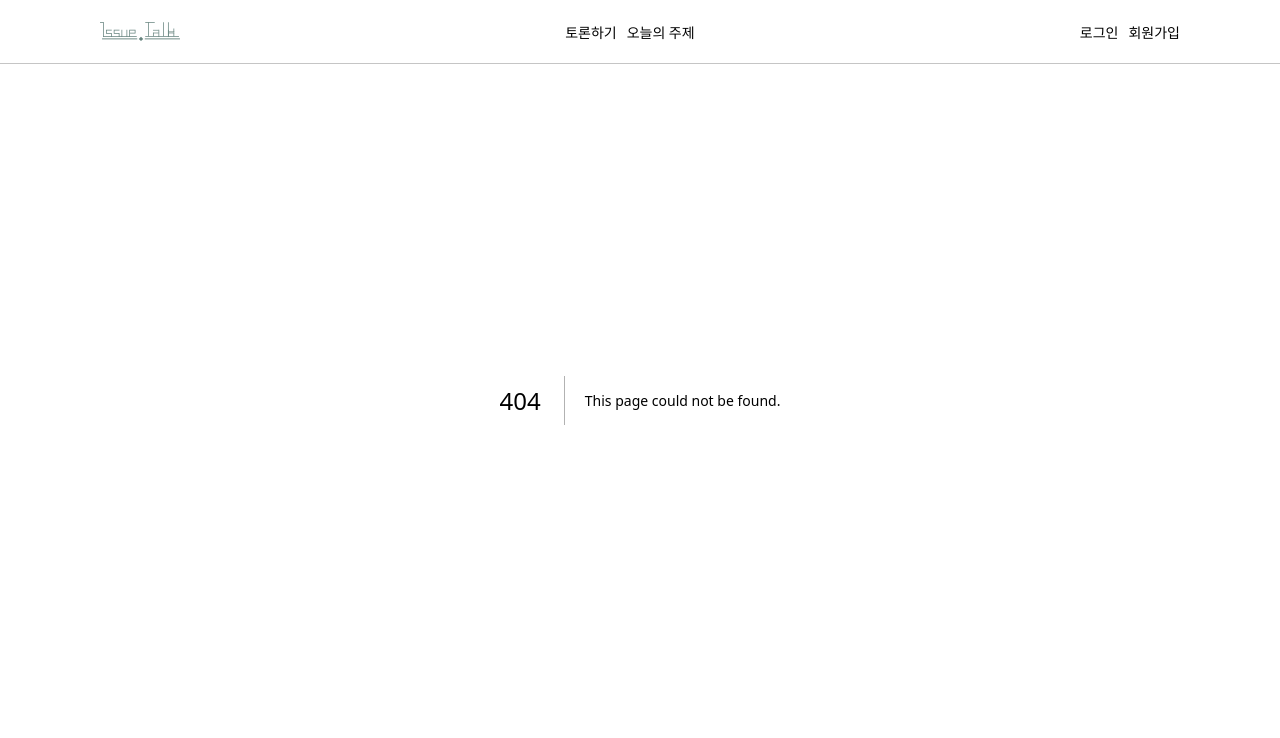
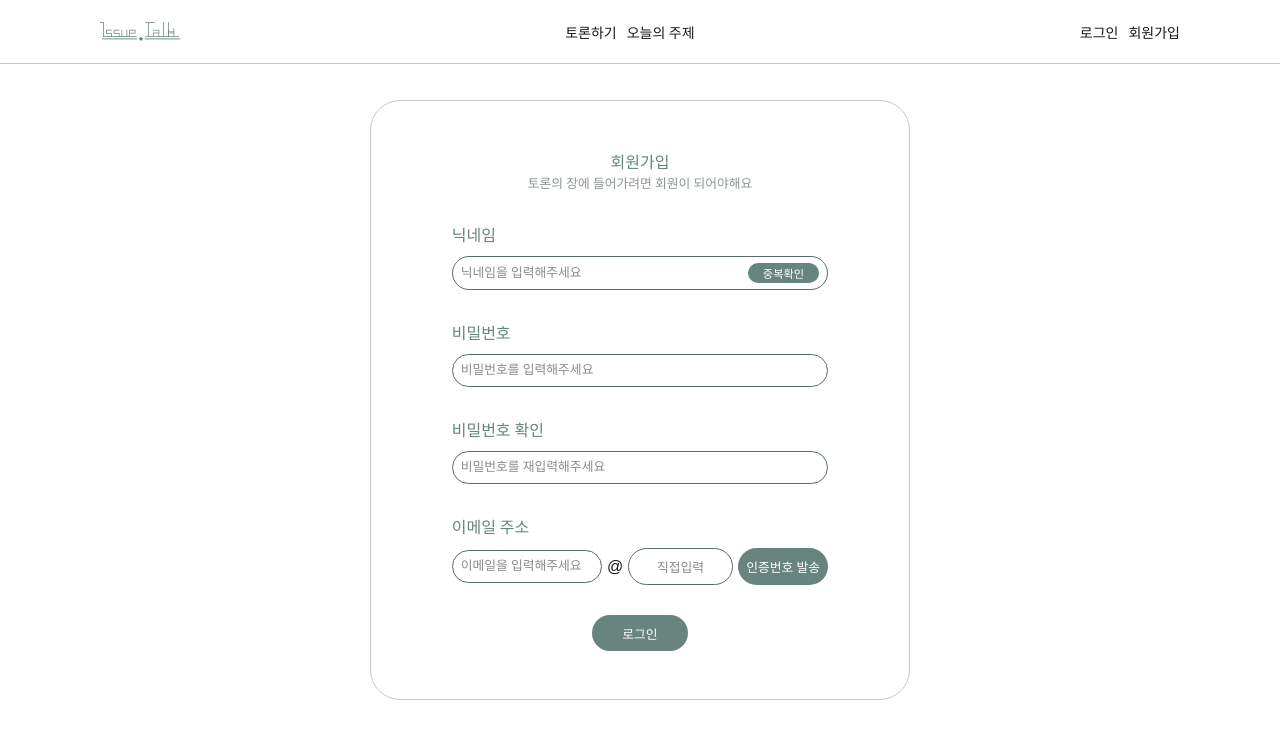
Before and after one commit to 2025IssueTalk/lssue_front, a Next.js app: page /signup in a window 1280 px wide. Before the commit this address had no page. Shown: the top 738 px of the page. Built offline with nearby package versions, Linux system fonts and the light colour scheme; a web font is replaced by a local one.

Commit message:
feat :: signup form

```diff
--- a/src/app/components/common/header.tsx
+++ b/src/app/components/common/header.tsx
@@ -15,7 +15,7 @@ const Header = () => {
 
         <LoginForm>
             <RouterText onClick={() => {router.push("/login")}}>로그인</RouterText>
-            <RouterText>회원가입</RouterText>
+            <RouterText onClick={() => {router.push("/signup")}}>회원가입</RouterText>
         </LoginForm>
     </HeaderLayout>
 
--- /dev/null
+++ b/src/app/components/signup/signupform.tsx
@@ -0,0 +1,257 @@
+'use client'
+import styled from "@emotion/styled"
+import color from "@/app/packages/design-system/src/color";
+
+const SignupForm = () => {
+    return(
+    <SignupFormLayout>
+        <TextArea>
+        <Title>회원가입</Title>
+        <SubTitle>토론의 장에 들어가려면 회원이 되어야해요</SubTitle>
+        </TextArea>
+        <TitleBox>
+            <Title>닉네임</Title>
+            <Inputs>
+            <InputFild type="text" placeholder="닉네임을 입력해주세요"></InputFild>
+            <CheckButton>중복확인</CheckButton>
+            </Inputs>
+        </TitleBox>
+
+        <TitleBox>
+            <Title>비밀번호</Title>
+            <Inputs>
+            <InputFild type="number" placeholder="비밀번호를 입력해주세요"></InputFild>
+            </Inputs>
+        </TitleBox>
+
+        <TitleBox>
+            <Title>비밀번호 확인</Title>
+            <Inputs>
+            <InputFild type="number" placeholder="비밀번호를 재입력해주세요"></InputFild>
+            </Inputs>
+        </TitleBox>
+
+        <TitleBox>
+            <Title>이메일 주소</Title>
+            <EmailArea>
+
+            <EmialBox>
+            <EmailInputs type="text" placeholder="이메일을 입력해주세요" />
+            </EmialBox>
+            @
+            <EmialBoxs>
+            <MailChoseButton>직접입력</MailChoseButton>
+            </EmialBoxs>
+
+            <EmailButton>
+                <SubmitButtonText>인증번호 발송</SubmitButtonText>
+            </EmailButton>
+
+            </EmailArea>
+        </TitleBox>
+
+        <SubmitButton>
+                <SubmitButtonText>로그인</SubmitButtonText>
+        </SubmitButton>
+    </SignupFormLayout>
+    )
+
+}
+
+export default SignupForm;
+
+const CheckButton = styled.button`
+    width : 20%;
+    height : 120%;
+    border : none;
+    background-color : ${color.primary};
+    border-radius : 30px;
+    color : white;
+    font-family : G_middle;
+    font-size : 1.4vh;
+    transition : all 0.3s ease-in-out;
+
+    &:hover {
+        background-color : ${color.secondery};
+    }
+
+    outline : none;
+`
+
+const SignupFormLayout = styled.div`
+    width : 50%;
+    height : 100%;
+    border : 1px solid #CACACA;
+    border-radius : 30px;
+    display : flex;
+    justify-content : center;
+    align-items : center;
+    flex-direction : column;
+    gap : 30px;
+`
+
+const Title = styled.p`
+    color : ${color.primary};
+    font-family : G_middle;
+    font-size : 2vh;
+`
+const SubTitle = styled.p`
+    color : ${color.thriedy};
+    font-family : G_middle;
+    font-size : 1.6vh;
+`
+
+const TextArea = styled.div`
+    display : flex;
+    flex-direction : column;
+    justify-content : center;
+    align-items : center;
+`
+
+const TitleBox = styled.div`
+    width : 70%;
+    display : flex;
+    flex-direction : column;
+    gap : 10px;
+`
+
+const Inputs = styled.div`
+
+    width : 100%;
+    background-color : white;
+    border : 1px solid #586D69;
+    padding : 8px 8px;
+    font-family : G_middle;
+    font-size : 1vw;
+    border-radius : 30px;
+    display : flex;
+    justify-content : space-between;
+    align-items : center;
+
+`
+
+const InputFild = styled.input`
+    width : 70%;
+    background-color : #ffffffff;
+    border : none;
+    font-family : G_middle;
+    font-size : 1vw;
+    color : #8A8A8A;
+
+    ::placeholder{
+        font-family : G_middle;
+        font-size : 1vw;
+        color : #8A8A8A;
+    }
+
+    outline : none;
+`
+
+const SubmitButton = styled.button`
+    width : 18%;
+    height : 36px;
+    border : none;
+    background-color : ${color.primary};
+    border-radius : 30px;
+
+    transition : all 0.3s ease-in-out;
+
+    &:hover {
+        background-color : ${color.secondery};
+    }
+
+    outline : none;
+
+`
+
+const SubmitButtonText = styled.p`
+    color : white;
+    font-family : G_middle;
+    font-size : 1vw;
+    padding : 4px;
+`
+
+const EmialBox = styled.div`
+    width : 40%;
+    background-color : white;
+    border : 1px solid #586D69;
+    padding : 8px 8px;
+    font-family : G_middle;
+    font-size : 1vw;
+    border-radius : 30px;
+    display : flex;
+    justify-content : space-between;
+    align-items : center;
+    `
+
+const EmialBoxs = styled.div`
+    width : 28%;
+    background-color : white;
+    border : 1px solid #586D69;
+    padding : 8px 8px;
+    font-family : G_middle;
+    font-size : 1vw;
+    border-radius : 30px;
+    display : flex;
+    justify-content : space-between;
+    align-items : center;
+    `
+
+const EmailInputs = styled.input`
+    width : 100%;
+    background-color : #ffffffff;
+    border : none;
+    font-family : G_middle;
+    font-size : 1vw;
+    color : #8A8A8A;
+
+    ::placeholder{
+        font-family : G_middle;
+        font-size : 1vw;
+        color : #8A8A8A;
+    }
+
+    outline : none;
+`
+
+const MailChoseButton = styled.button`
+    width : 100%;
+    background-color : #ffffffff;
+    border : none;
+    font-family : G_middle;
+    font-size : 1vw;
+    color : #8A8A8A;
+
+    ::placeholder{
+        font-family : G_middle;
+        font-size : 1vw;
+        color : #8A8A8A;
+    }
+
+    outline : none;
+`
+
+
+
+const EmailArea = styled.div`
+    display : flex;
+    flex-direction : row;
+    justify-content: space-between;
+    align-items : center;
+`
+
+const EmailButton = styled.button`
+    width : 24%;
+    height : 100%;
+    border : none;
+    background-color : ${color.primary};
+    border-radius : 30px;
+
+    transition : all 0.3s ease-in-out;
+
+    &:hover {
+        background-color : ${color.secondery};
+    }
+
+    outline : none;
+    `
--- /dev/null
+++ b/src/app/signup/page.tsx
@@ -0,0 +1,21 @@
+'use client'
+import styled from "@emotion/styled"
+import SignupForm from "../components/signup/signupform"
+const Signup = () => {
+    return(
+        <SignupLayout>
+            <SignupForm />
+        </SignupLayout>
+    )
+}
+
+export default Signup;
+
+const SignupLayout = styled.div`
+  width : 100%;
+  padding : 100px;
+  height : 100vh;
+  display : flex;
+  justify-content : center;
+  align-items : center;
+`
```
